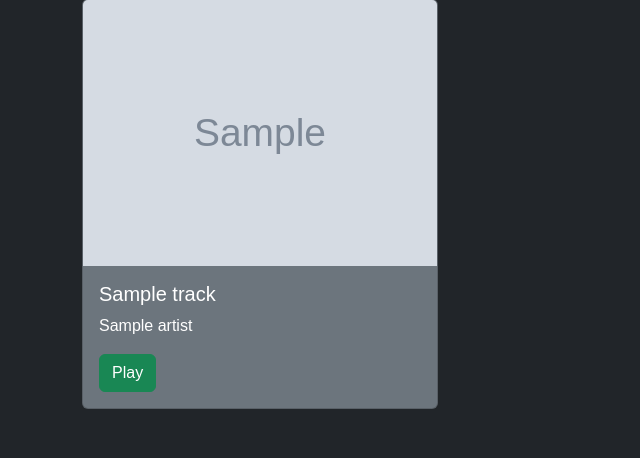
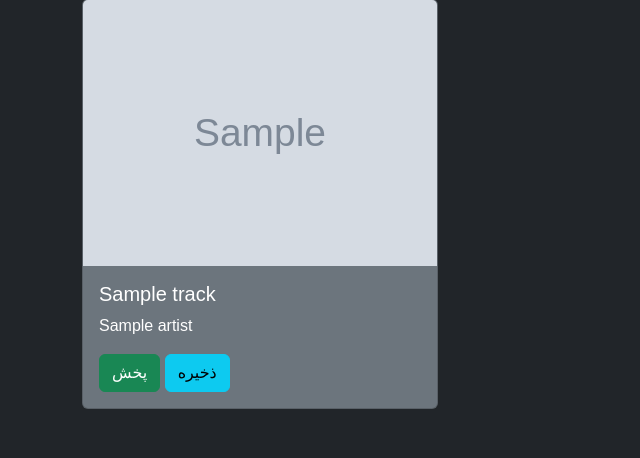
Before and after one commit to MrReza69/jakal, a Flask app: template templates/results.html in a window 1280 px wide. Shown: the part 121-579 px from the top of the page, without its empty margins (0-640 px from the left). Run offline with Flask 3, Linux system fonts and the light colour scheme; the template is opened without the code that fills it: most values are stand-ins (such as "Sample title", 1, 10 or a date in 2020); grey boxes marked "Sample" are stand-in pictures; parts of the project's set-up code (start-up, migrations or seed data) failed here and were passed over.

Commit message:
Update results.html

```diff
--- a/templates/results.html
+++ b/templates/results.html
@@ -12,13 +12,19 @@
         <h1 class="text-center mb-4 animate__animated animate__fadeIn">Search Results</h1>
         <div class="row">
 {% for track in tracks %}
-            <div class="col-md-6 col-lg-4 mb-4 animate__animated animate__fadeInUp">
+<div class="col-md-6 col-lg-4 mb-4">
     <div class="card bg-secondary text-white h-100">
         <img src="{{ track['album']['images'][0]['url'] }}" class="card-img-top" alt="{{ track['name'] }}">
         <div class="card-body">
             <h5 class="card-title">{{ track['name'] }}</h5>
             <p class="card-text">{{ track['artists'][0]['name'] }}</p>
-                        <a href="{{ url_for('play', track_id=track['id']) }}" class="btn btn-success">Play</a>
+            <a href="{{ url_for('play', track_id=track['id']) }}" class="btn btn-success">پخش</a>
+            <form method="POST" action="{{ url_for('save_track') }}" class="d-inline">
+                <input type="hidden" name="track_id" value="{{ track['id'] }}">
+                <input type="hidden" name="track_name" value="{{ track['name'] }}">
+                <input type="hidden" name="artist_name" value="{{ track['artists'][0]['name'] }}">
+                <button type="submit" class="btn btn-info">ذخیره</button>
+            </form>
         </div>
     </div>
 </div>
```
Lines whose indentation alone changed are shown as unchanged.
